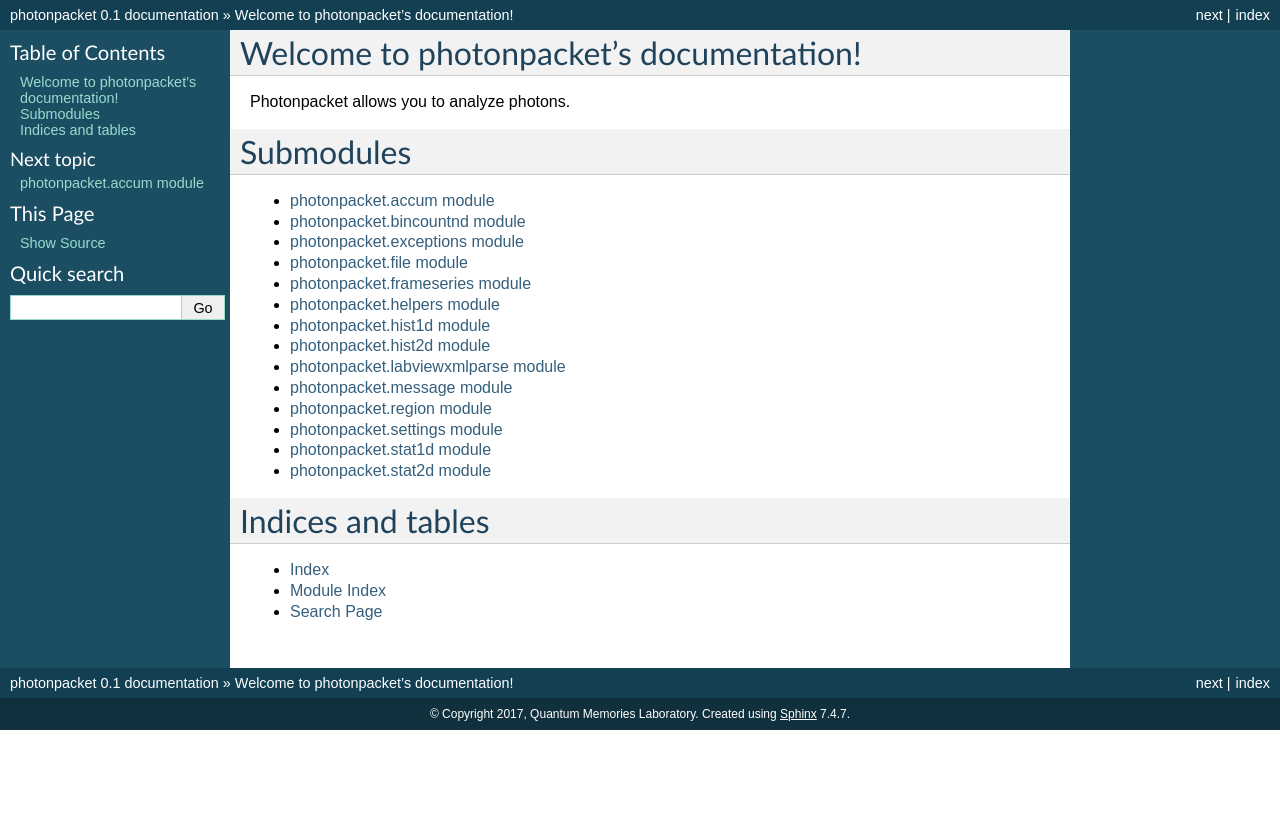
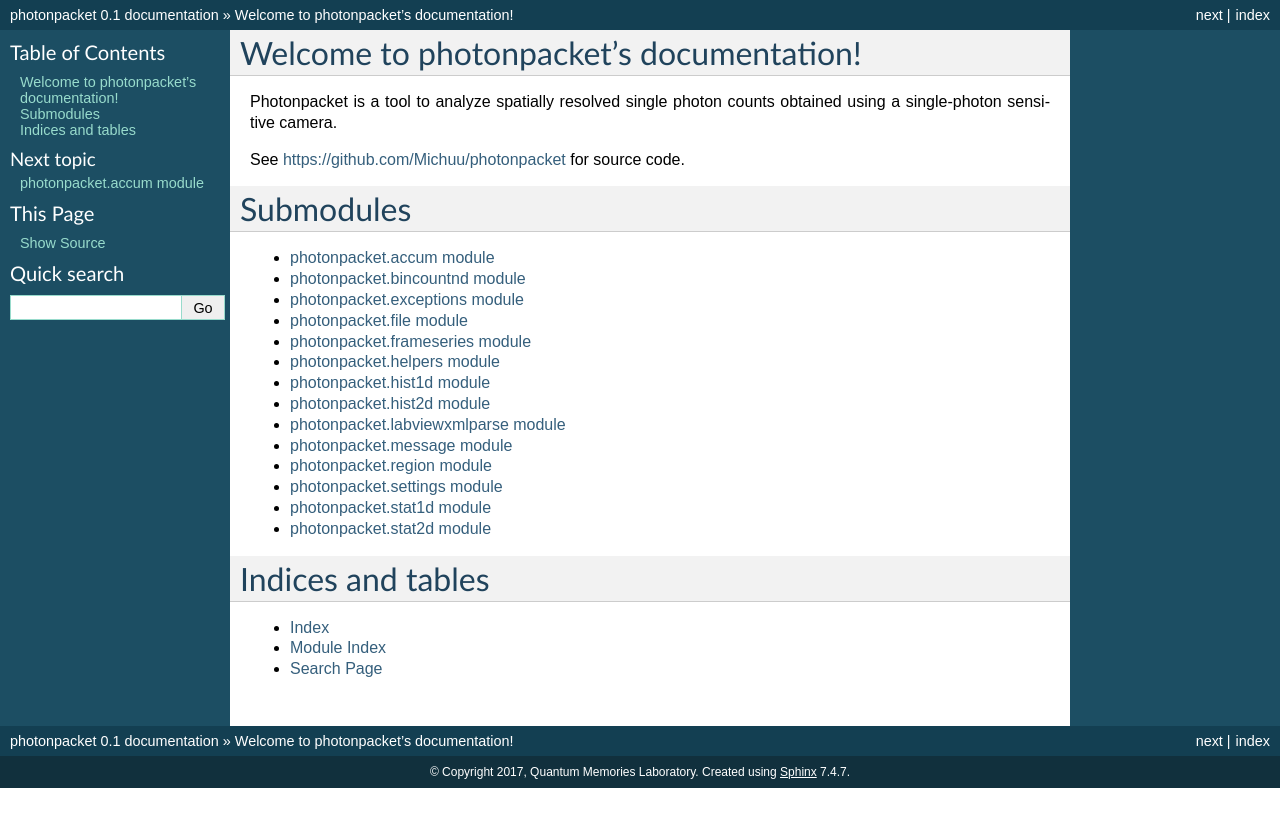
Before and after one commit to Michuu/photonpacket, a Sphinx documentation site: the page built from doc/source/index.rst, in a window 1280 px wide. Shown: the top 827 px of the page. Built offline with Sphinx 7.4.7, drawn with Linux system fonts in a browser that asks for light colours; formulas are drawn with MathJax 3.

```diff
--- a/doc/source/index.rst
+++ b/doc/source/index.rst
@@ -6,7 +6,9 @@
 Welcome to photonpacket's documentation!
 ========================================
 
-Photonpacket allows you to analyze photons.
+Photonpacket is a tool to analyze spatially resolved single photon counts obtained using a single-photon sensitive camera.
+
+See https://github.com/Michuu/photonpacket for source code.
 
 Submodules
 ==========
```
Also changed, not shown: 1 other file.
